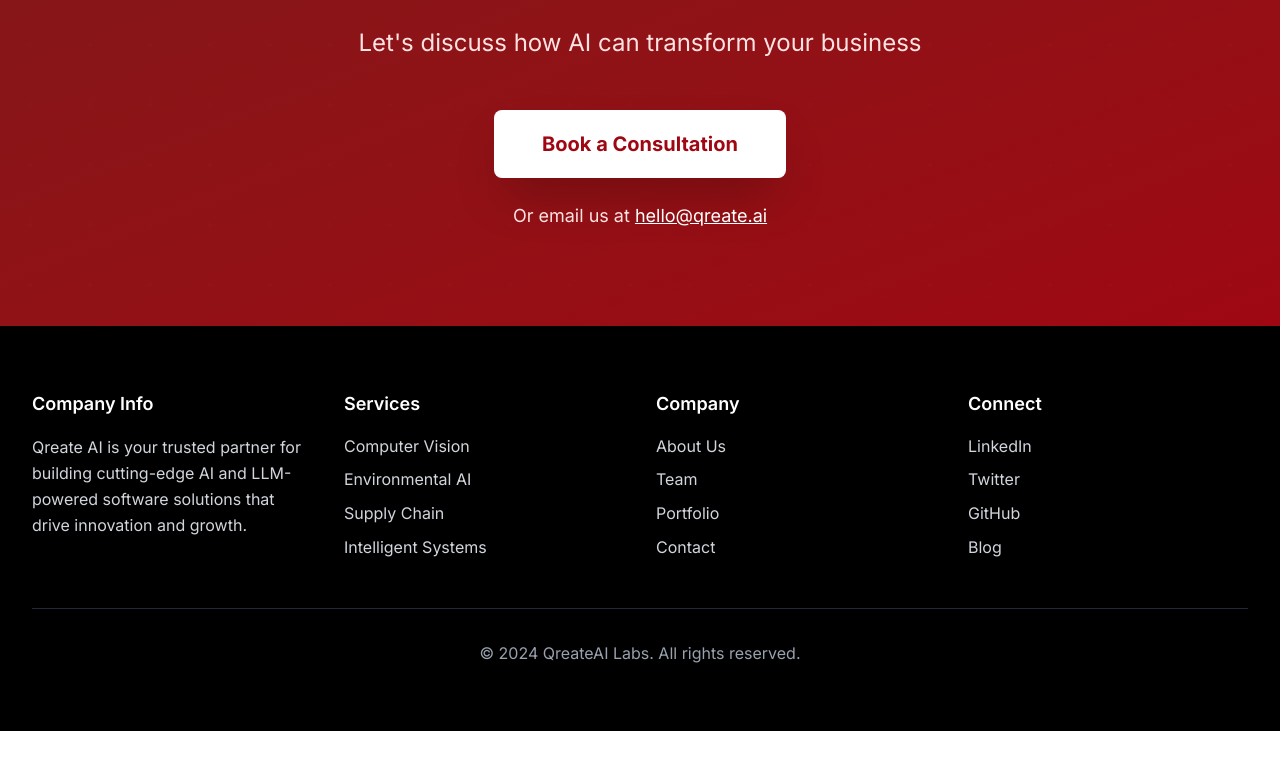
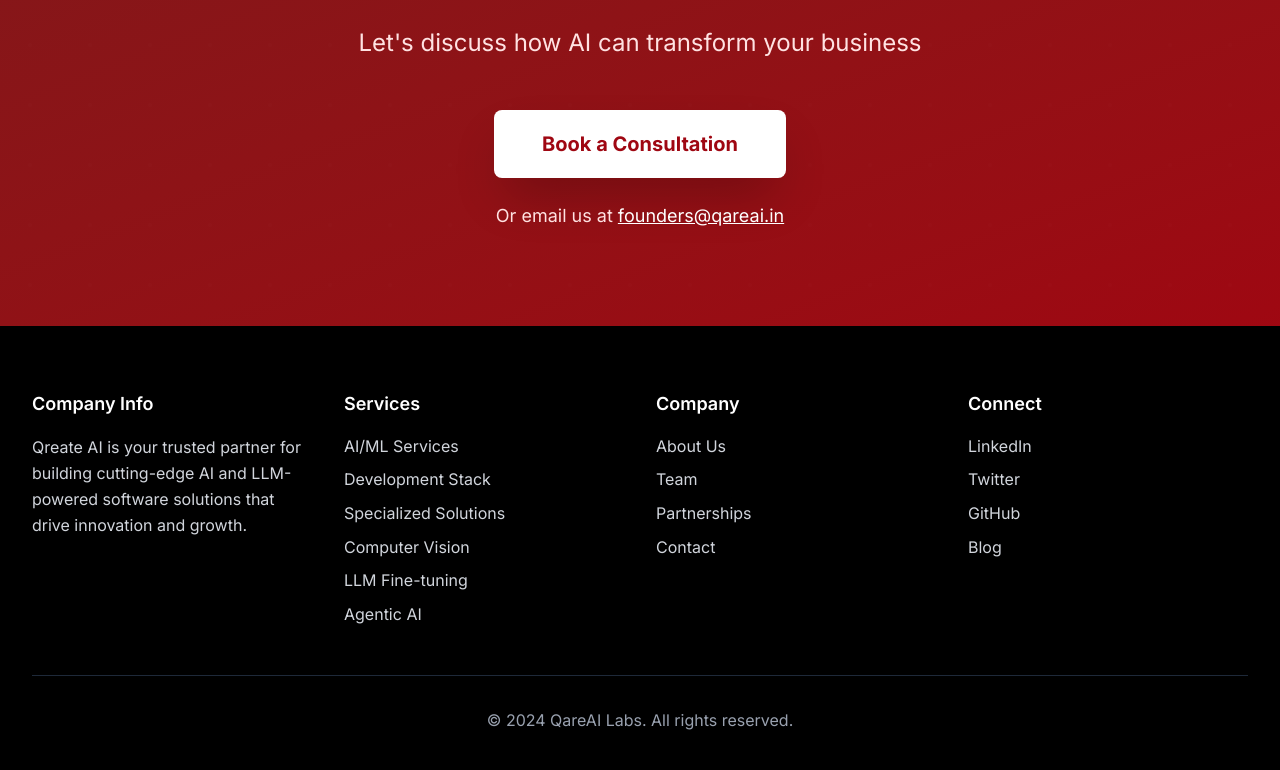
Before and after one commit to Aryaman-Arya/QreateAI, a React (Vite) app: page / in a window 1280 px wide. Shown: the part 6361-7131 px from the top of the page. Before the commit the page ends 7092 px from the top, so only its background shows below. Built offline with nearby package versions, Linux system fonts and the light colour scheme.

Commit message:
Update consultation buttons to Calendly links and correct company details: Footer services, email to founders@qareai.in, company name to QareAI Labs

```diff
--- a/src/components/Contact.jsx
+++ b/src/components/Contact.jsx
@@ -49,6 +49,7 @@
               whileHover={{ scale: 1.05 }}
               whileTap={{ scale: 0.95 }}
               className="px-12 py-5 bg-white text-red-800 text-xl font-bold rounded-lg hover:bg-red-50 transition-all duration-300 shadow-2xl hover:shadow-white/20"
+              onClick={() => window.open('https://calendly.com/qareailabs', '_blank')}
             >
               Book a Consultation
             </motion.button>
@@ -57,10 +58,10 @@
               <p className="text-lg">
                 Or email us at{' '}
                 <a
-                  href="mailto:hello@qreate.ai"
+                  href="mailto:founders@qareai.in"
                   className="text-white hover:text-red-200 underline transition-colors duration-200"
                 >
-                  hello@qreate.ai
+                  founders@qareai.in
                 </a>
               </p>
             </div>
--- a/src/components/Footer.jsx
+++ b/src/components/Footer.jsx
@@ -15,10 +15,12 @@
     {
       title: 'Services',
       links: [
+        { name: 'AI/ML Services', href: '#services' },
+        { name: 'Development Stack', href: '#services' },
+        { name: 'Specialized Solutions', href: '#services' },
         { name: 'Computer Vision', href: '#services' },
-        { name: 'Environmental AI', href: '#services' },
-        { name: 'Supply Chain', href: '#services' },
-        { name: 'Intelligent Systems', href: '#services' }
+        { name: 'LLM Fine-tuning', href: '#services' },
+        { name: 'Agentic AI', href: '#services' }
       ]
     },
     {
@@ -26,7 +28,7 @@
       links: [
         { name: 'About Us', href: '#about' },
         { name: 'Team', href: '#team' },
-        { name: 'Portfolio', href: '#portfolio' },
+        { name: 'Partnerships', href: '#portfolio' },
         { name: 'Contact', href: '#contact' }
       ]
     },
@@ -90,7 +92,7 @@
           className="border-t border-gray-800 pt-8 text-center"
         >
           <p className="text-gray-400">
-            © 2024 QreateAI Labs. All rights reserved.
+            © 2024 QareAI Labs. All rights reserved.
           </p>
         </motion.div>
       </div>
--- a/src/components/Header.jsx
+++ b/src/components/Header.jsx
@@ -155,6 +155,7 @@
               whileHover={{ scale: 1.05 }}
               whileTap={{ scale: 0.95 }}
               className="px-6 py-2 border-2 border-red-700 text-red-700 hover:bg-red-700 hover:text-white transition-all duration-300 rounded-md font-medium"
+              onClick={() => window.open('https://calendly.com/qareailabs', '_blank')}
             >
               Get in Touch
             </motion.button>
@@ -193,7 +194,9 @@
                 {item}
               </a>
             ))}
-            <button className="w-full px-6 py-2 border-2 border-red-700 text-red-700 hover:bg-red-700 hover:text-white transition-all duration-300 rounded-md font-medium">
+            <button className="w-full px-6 py-2 border-2 border-red-700 text-red-700 hover:bg-red-700 hover:text-white transition-all duration-300 rounded-md font-medium"
+              onClick={() => window.open('https://calendly.com/qareailabs', '_blank')}
+            >
               Get in Touch
             </button>
           </div>
--- a/src/components/Hero.jsx
+++ b/src/components/Hero.jsx
@@ -116,6 +116,7 @@
                 whileHover={{ scale: 1.05 }}
                 whileTap={{ scale: 0.95 }}
                 className="px-8 py-4 bg-red-700 text-white text-lg font-semibold rounded-lg hover:bg-red-800 transition-all duration-300 shadow-lg hover:shadow-xl"
+                onClick={() => window.open('https://calendly.com/qareailabs', '_blank')}
               >
                 Start Your Project
               </motion.button>
```
